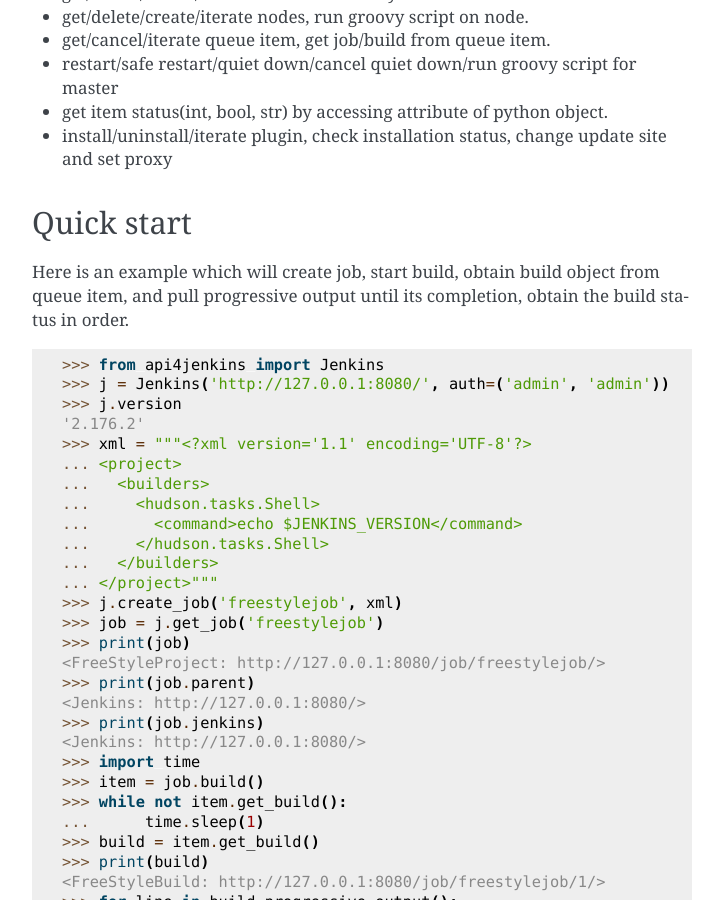
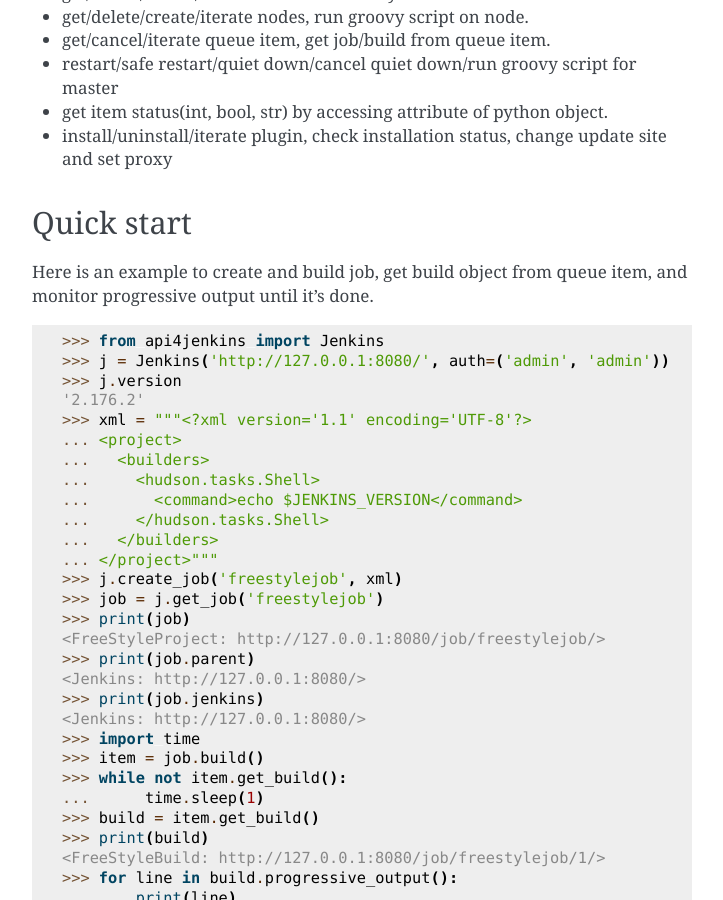
Before and after one commit to joelee2012/api4jenkins, a Sphinx documentation site: the page built from docs/source/index.rst, in a window 1280 px wide and 900 px high, scrolled down 493 px. Shown: the whole window, without its empty margins (388-1111 px from the left). Built offline with Sphinx 7.4.7, drawn with Linux system fonts in a browser that asks for light colours; pages that are not in the unit, such as notebooks, are missing from menus.

Commit message:
small fix

```diff
--- a/docs/source/index.rst
+++ b/docs/source/index.rst
@@ -28,7 +28,7 @@ It provides but not limits functionalities to control Job, Build, Node, View, Cr
 Quick start
 ----------------------------------------
 
-Here is an example which will create job, start build, obtain build object from queue item, and pull progressive output until its completion, obtain the build status in order.
+Here is an example to create and build job, get build object from queue item, and monitor progressive output until it's done.
 
 
     >>> from api4jenkins import Jenkins
```
Also changed, not shown: HISTORY.md (+1 -0 lines).
